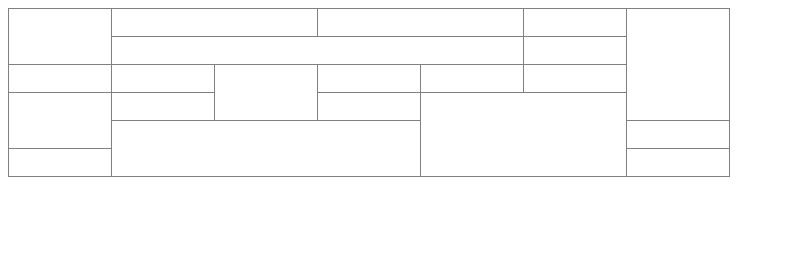
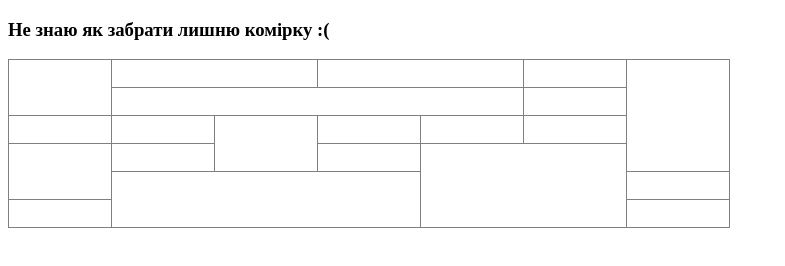
Before and after one commit to Stranger4438/Stranger4438.github.io, a plain HTML site: page tables/tables.html in a window 1280 px wide. Shown: the whole page, without its empty margins (0-785 px from the left). Drawn offline with Linux system fonts and the light colour scheme.

Commit message:
new version

```diff
--- a/tables/tables.html
+++ b/tables/tables.html
@@ -15,6 +15,7 @@
     </style>
 </head>
 <body>
+    <h3>Не знаю як забрати лишню комірку :(</h3>
     <table border="1">
         <!--Row1-->
         <tr>
@@ -52,7 +53,6 @@
         <tr>
             <td rowspan="2" colspan="3"></td>
             <td></td>
-
         </tr>
 
         <!--Row6-->
```
